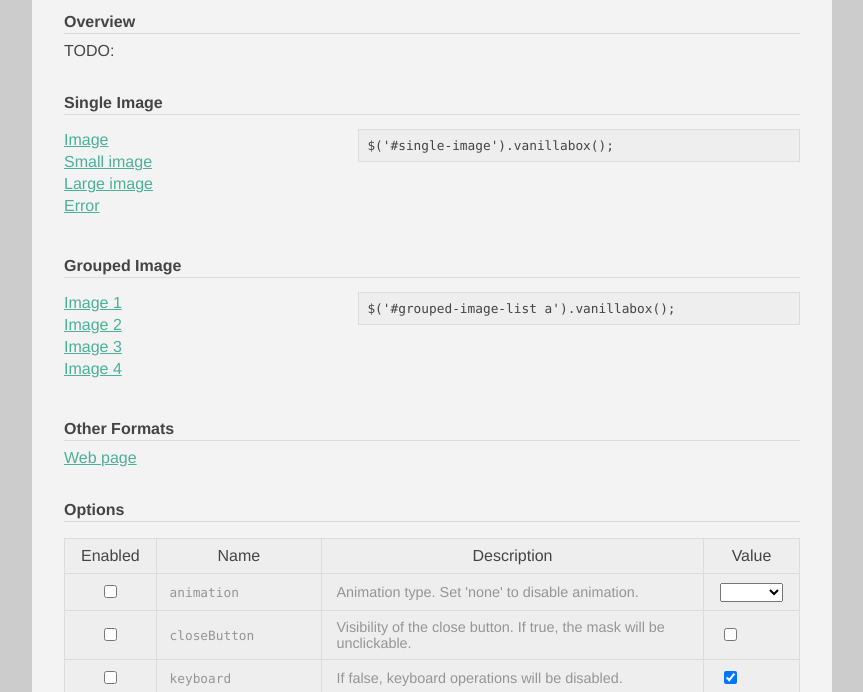
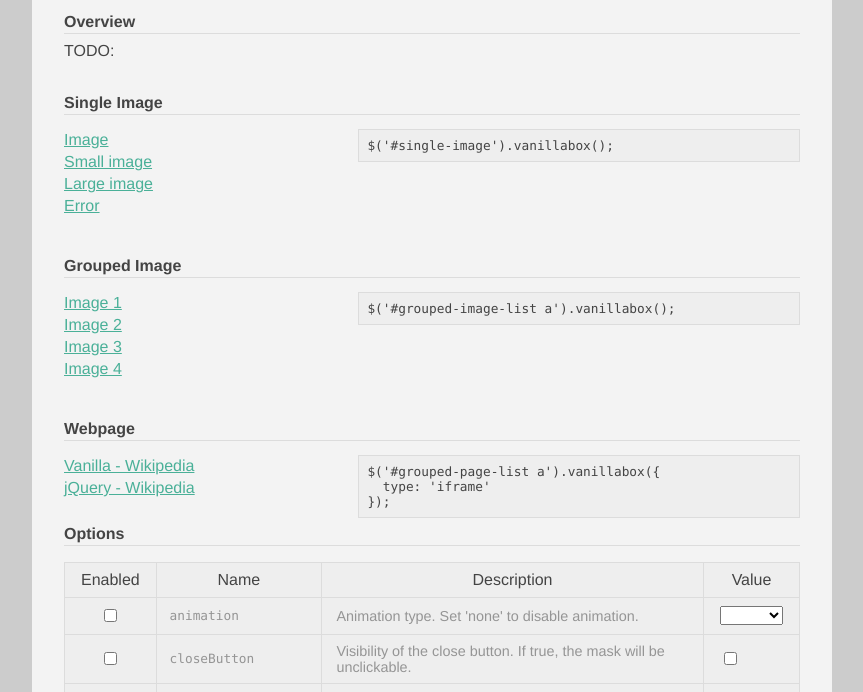
Before and after one commit to cocopon/vanillabox, a website: page demo/index.html in a window 1280 px wide. Shown: the part 81-773 px from the top of the page, without its empty margins (208-1071 px from the left). Drawn offline with nearby package versions, Linux system fonts and the light colour scheme.

Commit message:
Refactor content

```diff
--- a/demo/index.html
+++ b/demo/index.html
@@ -55,10 +55,20 @@
 		<div class="term">&nbsp;</div>
 	</div>
 
-	<h2>Other Formats</h2>
-	<ul>
-		<li><a id="wikipedia-link" href="http://en.wikipedia.org/wiki/Vanilla" title="Vanilla">Web page</a></li>
-	</ul>
+	<h2>Webpage</h2>
+	<div class="double-column">
+		<div class="column1">
+			<ul id="grouped-page-list">
+				<li><a href="http://en.wikipedia.org/wiki/Vanilla" title="Vanilla">Vanilla - Wikipedia</a></li>
+				<li><a href="http://en.wikipedia.org/wiki/JQuery" title="jQuery">jQuery - Wikipedia</a></li>
+			</ul>
+		</div>
+		<div class="column2">
+			<pre>$(&#39;#grouped-page-list a&#39;).vanillabox({
+  type: &#39;iframe&#39;
+});</pre>
+		</div>
+	</div>
 
 	<h2>Options</h2>
 	<ul id="interactive-image-list">
@@ -95,7 +105,7 @@
 			$('#single-large-image').vanillabox();
 			$('#single-error').vanillabox();
 			$('#grouped-image-list a').vanillabox();
-			$('#wikipedia-link').vanillabox({
+			$('#grouped-page-list a').vanillabox({
 				type: 'iframe'
 			});
 
```
Also changed, not shown: vanillabox/jquery.vanillabox.js.
